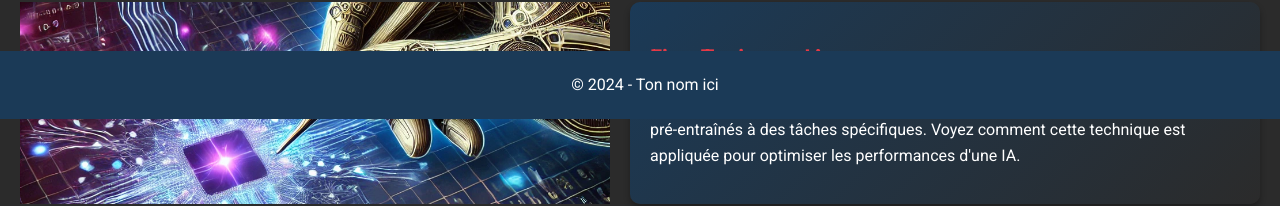
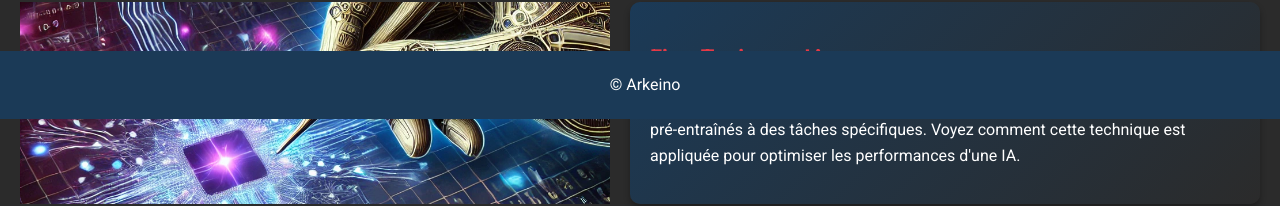
Before and after one commit to arkeino/DataLkdn, a plain HTML site: page index.html in a window 1280 px wide. Shown: the part 681-887 px from the top of the page. Drawn offline with Linux system fonts and the light colour scheme.

Commit message:
Update index.html

```diff
--- a/index.html
+++ b/index.html
@@ -50,7 +50,7 @@
     </main>
 
     <footer>
-        <p>&copy; 2024 - Ton nom ici</p>
+        <p>&copy; Arkeino</p>
     </footer>
 </body>
 </html>
```
